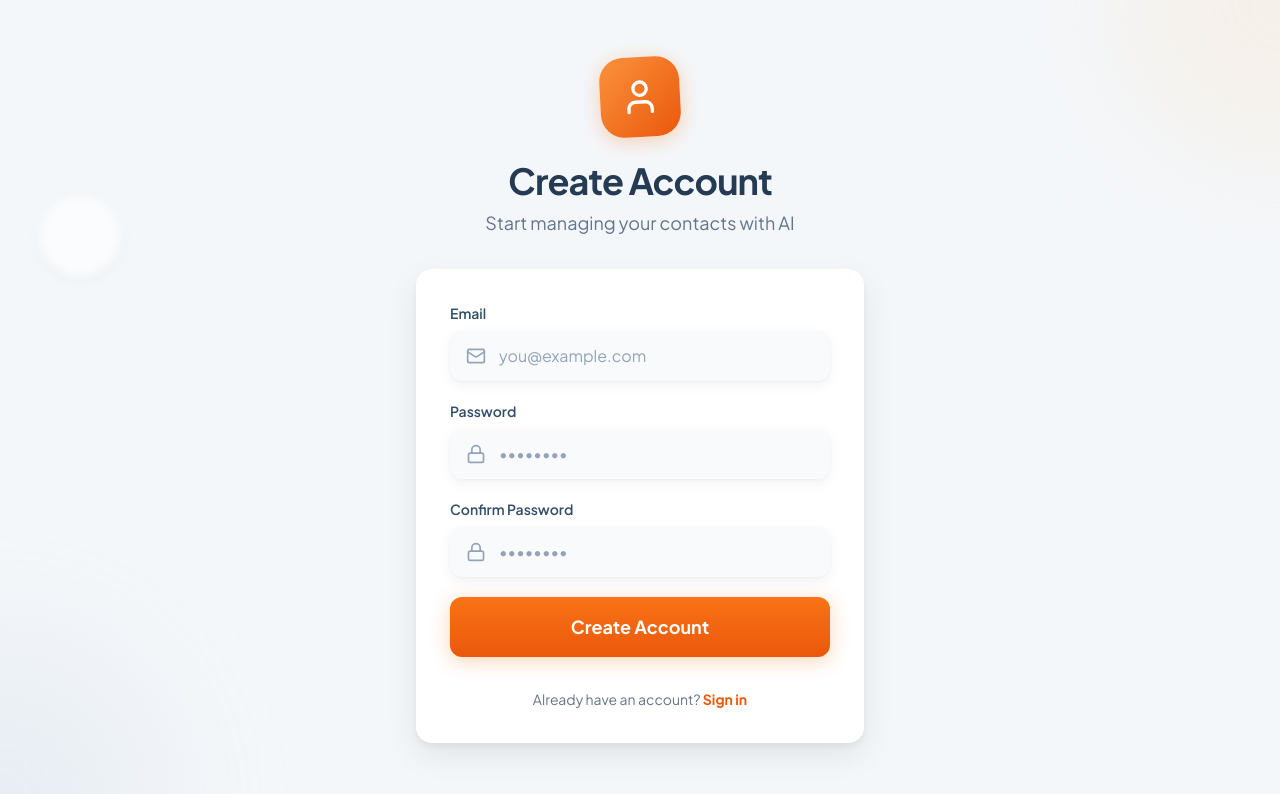
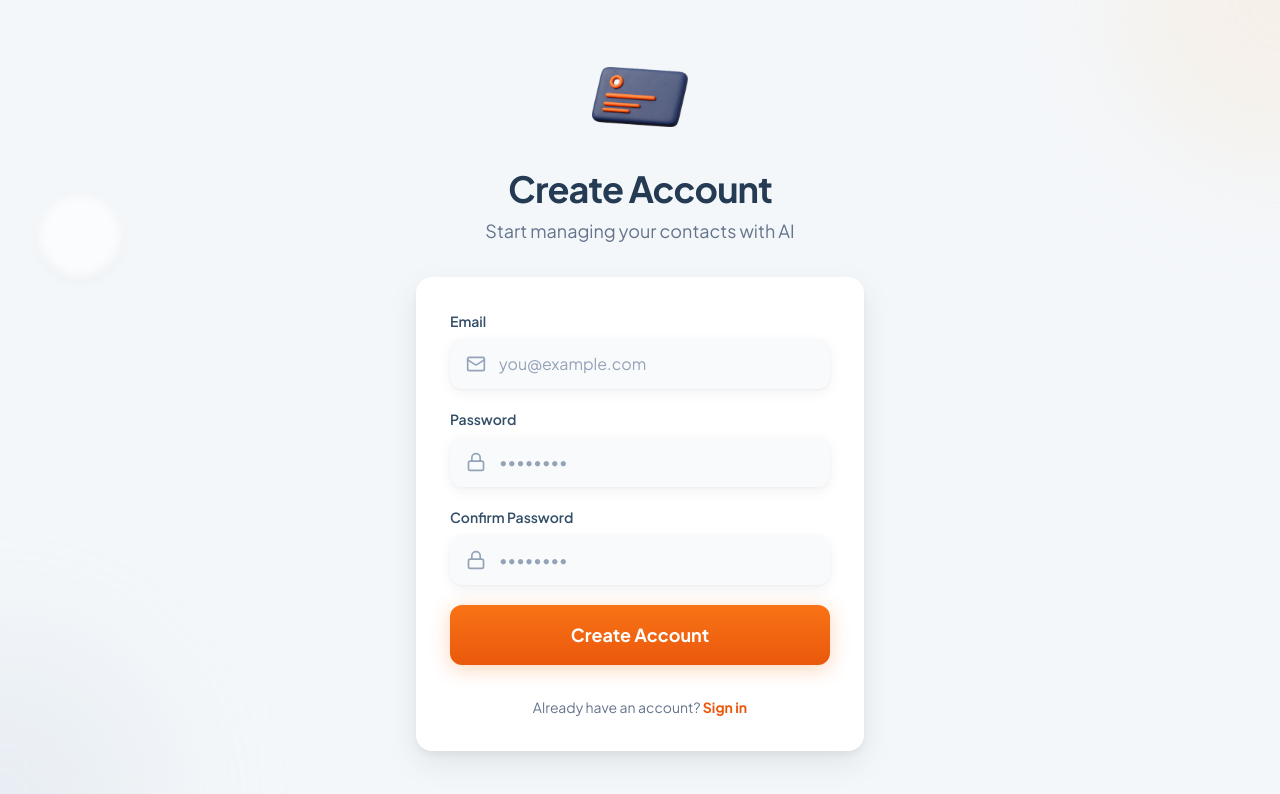
Before and after one commit to brokewq/business-card-crm, a Next.js app: page /signup in a window 1280 px wide. Shown: the top 794 px of the page. Built offline with nearby package versions, Linux system fonts and the light colour scheme.

Commit message:
feat: update app logo in Sidebar, Login and Signup pages

```diff
--- a/src/app/(auth)/login/page.tsx
+++ b/src/app/(auth)/login/page.tsx
@@ -47,8 +47,9 @@ export default function LoginPage() {
             <div className="w-full max-w-md relative z-10">
                 {/* Logo */}
                 <div className="text-center mb-8">
-                    <div className="inline-flex items-center justify-center w-20 h-20 rounded-3xl bg-gradient-to-br from-accent-400 to-accent-600 mb-6 shadow-glow-orange transform rotate-3">
-                        <Sparkles className="w-10 h-10 text-white" />
+                    <div className="inline-flex items-center justify-center w-24 h-24 mb-6 transition-transform hover:scale-105 duration-300">
+                        {/* eslint-disable-next-line @next/next/no-img-element */}
+                        <img src="/icons/logo.png" alt="CardCRM Logo" className="w-full h-full object-contain drop-shadow-glow-orange" />
                     </div>
                     <h1 className="text-4xl font-extrabold text-navy-800 tracking-tight">Welcome Back</h1>
                     <p className="text-gray-500 mt-2 text-lg">Sign in to your CardCRM account</p>
--- a/src/app/(auth)/signup/page.tsx
+++ b/src/app/(auth)/signup/page.tsx
@@ -63,8 +63,9 @@ export default function SignupPage() {
             <div className="w-full max-w-md relative z-10">
                 {/* Logo */}
                 <div className="text-center mb-8">
-                    <div className="inline-flex items-center justify-center w-20 h-20 rounded-3xl bg-gradient-to-br from-accent-400 to-accent-600 mb-6 shadow-glow-orange transform -rotate-3">
-                        <User className="w-10 h-10 text-white" />
+                    <div className="inline-flex items-center justify-center w-24 h-24 mb-6 transition-transform hover:scale-105 duration-300">
+                        {/* eslint-disable-next-line @next/next/no-img-element */}
+                        <img src="/icons/logo.png" alt="CardCRM Logo" className="w-full h-full object-contain drop-shadow-glow-orange" />
                     </div>
                     <h1 className="text-4xl font-extrabold text-navy-800 tracking-tight">Create Account</h1>
                     <p className="text-gray-500 mt-2 text-lg">Start managing your contacts with AI</p>
--- a/src/components/ui/Sidebar.tsx
+++ b/src/components/ui/Sidebar.tsx
@@ -40,8 +40,9 @@ export function Sidebar({ userEmail }: SidebarProps) {
                 {/* Logo */}
                 <div className="p-6 border-b border-clay-border">
                     <Link href="/contacts" className="flex items-center gap-3 group">
-                        <div className="w-10 h-10 rounded-xl bg-gradient-to-br from-accent-400 to-accent-600 flex items-center justify-center shadow-clay-md transition-transform group-hover:scale-105">
-                            <Sparkles className="w-5 h-5 text-white" />
+                        <div className="w-12 h-12 flex items-center justify-center transition-transform group-hover:scale-105">
+                            {/* eslint-disable-next-line @next/next/no-img-element */}
+                            <img src="/icons/logo.png" alt="CardCRM Logo" className="w-full h-full object-contain" />
                         </div>
                         <div>
                             <h1 className="font-bold text-lg text-navy-800">CardCRM</h1>
```
Also changed, not shown: public/icons/logo.png (added).
